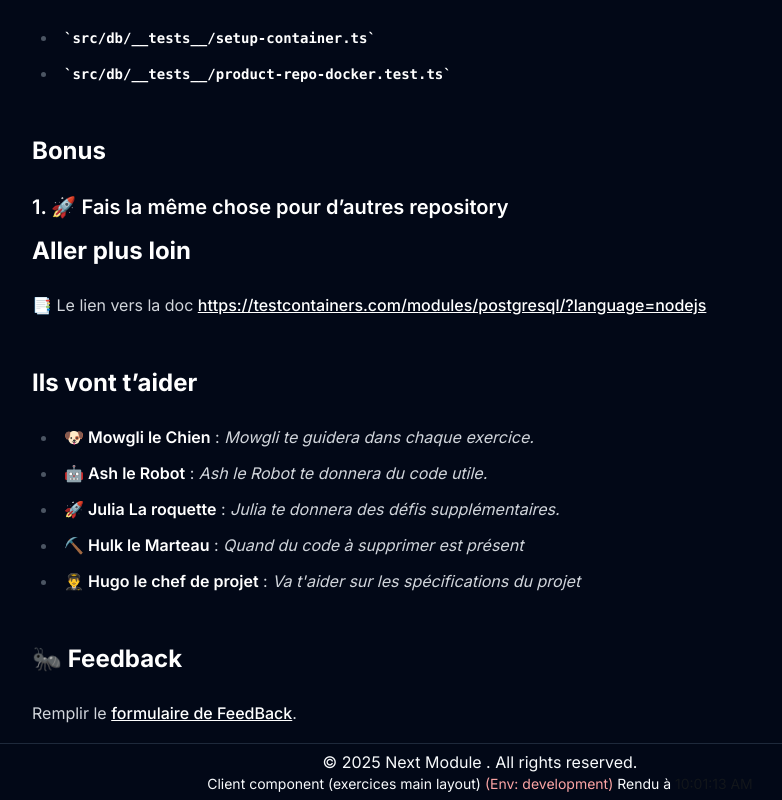
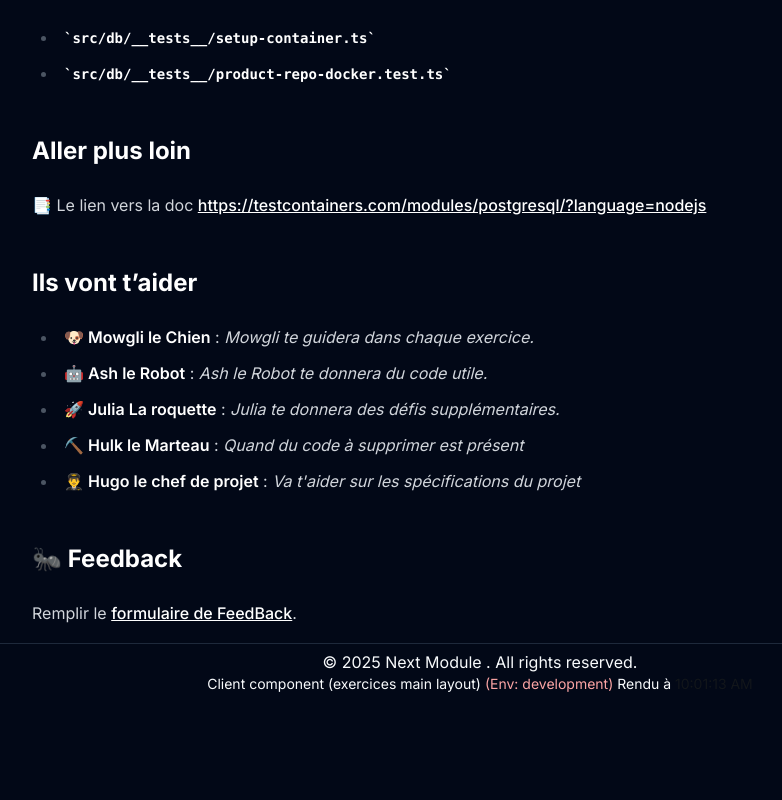
Before and after one commit to MikeCodeur/next-testing, a Next.js app: page /instructions in a window 1280 px wide. Shown: the part 2850-3650 px from the top of the page, without its empty margins (160-942 px from the left). After the commit the page ends 3550 px from the top, so only its background shows below. Built offline with nearby package versions, Linux system fonts and the light colour scheme.

Commit message:
correction

```diff
--- a/INSTRUCTIONS.mdx
+++ b/INSTRUCTIONS.mdx
@@ -108,10 +108,6 @@ Fichiers
 - `src/db/__tests__/setup-container.ts`
 - `src/db/__tests__/product-repo-docker.test.ts`
 
-## Bonus
-
-### 1. 🚀 Fais la même chose pour d’autres repository
-
 ## Aller plus loin
 
 📑 Le lien vers la doc [https://testcontainers.com/modules/postgresql/?language=nodejs](https://testcontainers.com/modules/postgresql/?language=nodejs)
```
